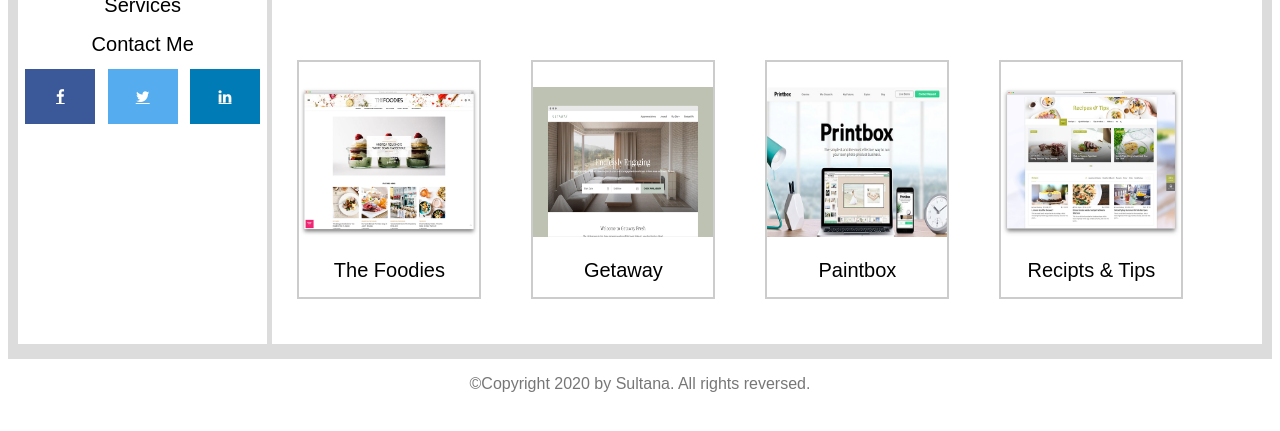
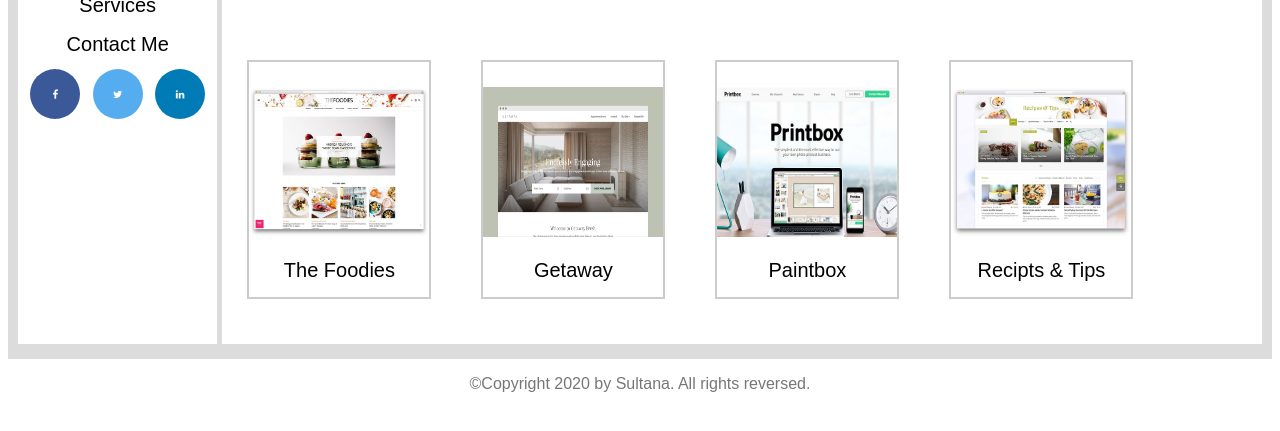
Before and after one commit to AlsahafS/Sultana-portfilio, a plain HTML site: page main.html in a window 1280 px wide. Shown: the part 295-726 px from the top of the page. Drawn offline with Linux system fonts and the light colour scheme.

Commit message:
Add files via upload
updated

```diff
--- a/css/style.css
+++ b/css/style.css
@@ -7,6 +7,8 @@ body {
 
 .item1 {
     grid-area: header;
+
+
 }
 
 .item2 {
@@ -94,10 +96,12 @@ li a:hover {
 /*Social media style */
 .fa {
     padding: 20px;
-    font-size: 15px;
-    width: 30px;
+    font-size: 10px;
+    width: 10px;
     text-align: center;
+    text-decoration: none;
     margin: 5px 2px;
+    border-radius: 50%;
   }
 
   .fa:hover {
@@ -110,11 +114,11 @@ opacity: 0.7;
   }
 
 
+/* Twitter */
 .fa-twitter {
     background: #55ACEE;
     color: white;
   }
-
   .fa-linkedin {
     background: #007bb5;
     color: white;
@@ -129,6 +133,11 @@ h2 {
 .flex-container {
     display: flex;
     flex-wrap: wrap;
+}
+
+.responsive {
+    width: 100%;
+    height: auto;
   }
 
 div.gallery {
@@ -162,11 +171,3 @@ div.pname {
     text-align: center;
     color: #777;
 }
-
-/* on screens that are 400px wide or less, width=100%*/
-
-@media screen and (max-width:400px) {
-    .item2, .item3, .item4 {
-        width:100%;
-     }
- }
```
Lines whose indentation alone changed are shown as unchanged.
